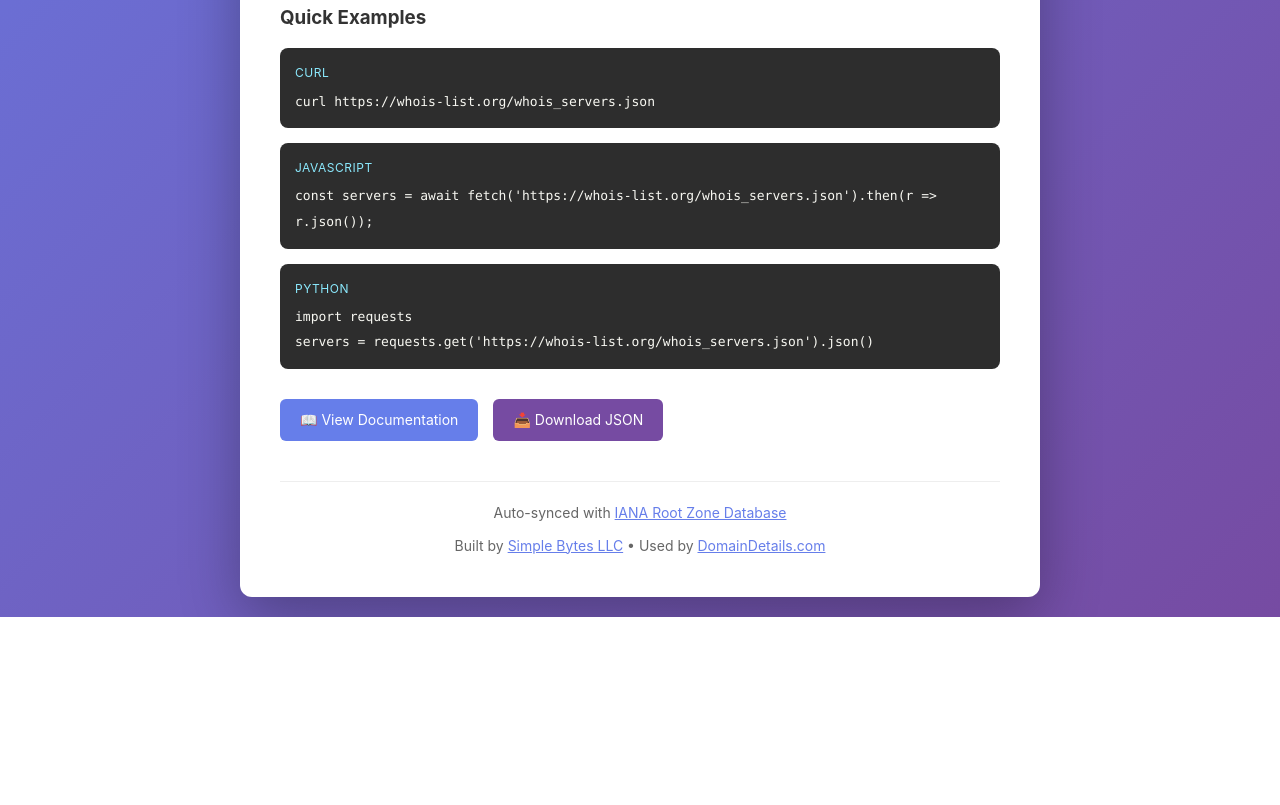
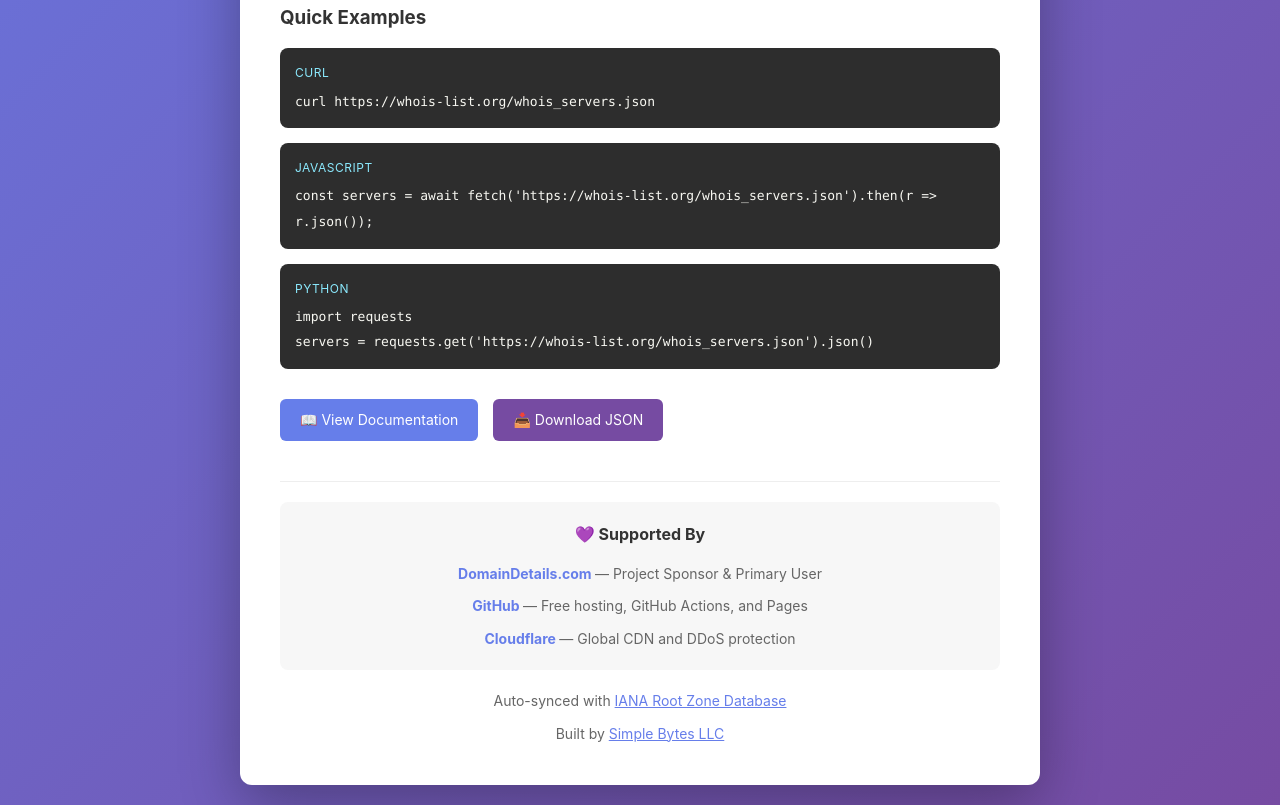
Before and after one commit to simplebytes-com/whois-server-list, a website: page index.html in a window 1280 px wide. Shown: the part 849-1654 px from the top of the page. Before the commit the page ends 1466 px from the top, so only its background shows below. Drawn offline with Linux system fonts and the light colour scheme.

Commit message:
Add sponsors section to landing page and README
Credits:
- DomainDetails.com: Project sponsor and primary user
- GitHub: Free hosting, Actions, and Pages
- Cloudflare: Global CDN and DDoS protection

Landing page now features prominent sponsors section above footer

```diff
--- a/index.html
+++ b/index.html
@@ -269,8 +269,28 @@
         </div>
 
         <footer>
+            <div style="margin-bottom: 20px; padding: 20px; background: #f7f7f7; border-radius: 8px;">
+                <h4 style="margin-bottom: 15px; color: #333; font-size: 16px;">💜 Supported By</h4>
+                <div style="display: flex; flex-direction: column; gap: 10px; font-size: 14px;">
+                    <div>
+                        <strong style="color: #667eea;">
+                            <a href="https://domaindetails.com" target="_blank" style="color: #667eea; text-decoration: none;">DomainDetails.com</a>
+                        </strong> — Project Sponsor & Primary User
+                    </div>
+                    <div>
+                        <strong style="color: #667eea;">
+                            <a href="https://github.com" target="_blank" style="color: #667eea; text-decoration: none;">GitHub</a>
+                        </strong> — Free hosting, GitHub Actions, and Pages
+                    </div>
+                    <div>
+                        <strong style="color: #667eea;">
+                            <a href="https://www.cloudflare.com" target="_blank" style="color: #667eea; text-decoration: none;">Cloudflare</a>
+                        </strong> — Global CDN and DDoS protection
+                    </div>
+                </div>
+            </div>
             <p>Auto-synced with <a href="https://www.iana.org/domains/root/db" target="_blank" style="color: #667eea;">IANA Root Zone Database</a></p>
-            <p style="margin-top: 10px;">Built by <a href="https://simplebytes.com" target="_blank" style="color: #667eea;">Simple Bytes LLC</a> • Used by <a href="https://domaindetails.com" target="_blank" style="color: #667eea;">DomainDetails.com</a></p>
+            <p style="margin-top: 10px;">Built by <a href="https://simplebytes.com" target="_blank" style="color: #667eea;">Simple Bytes LLC</a></p>
         </footer>
     </div>
 
```
Also changed, not shown: README.md.
